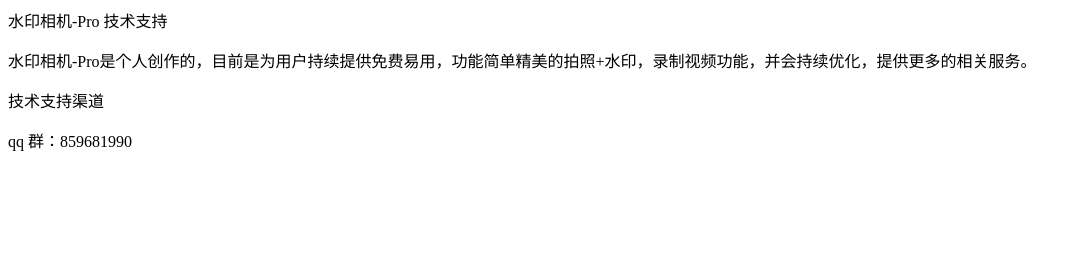
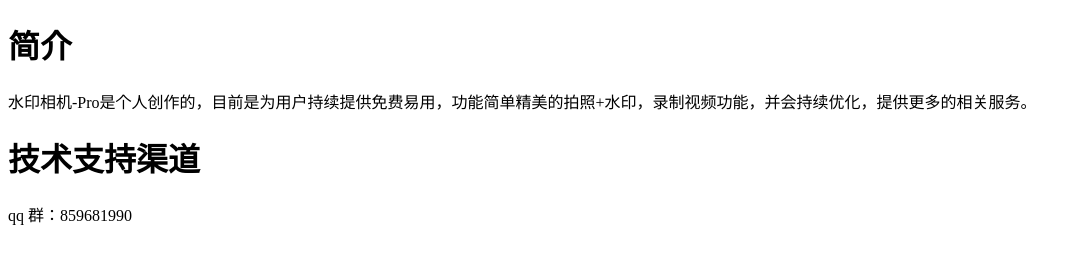
Before and after one commit to mahomealex/mahomealex.github.io, a plain HTML site: page index.html in a window 1280 px wide. Shown: the whole page, without its empty margins (0-1081 px from the left). Drawn offline with Linux system fonts and the light colour scheme.

Commit message:
Update index.html

```diff
--- a/index.html
+++ b/index.html
@@ -1,4 +1,13 @@
-<p>水印相机-Pro 技术支持</p>
-<p>水印相机-Pro是个人创作的，目前是为用户持续提供免费易用，功能简单精美的拍照+水印，录制视频功能，并会持续优化，提供更多的相关服务。</p>
-<p>技术支持渠道</p>
-<p>qq 群：859681990</p>
+<!DOCTYPE html>
+<html>
+<head>
+<meta charset="utf-8">
+<title>水印相机-Pro 技术支持</title>
+</head>
+<body>
+    <h1>简介</h1>
+    <p>水印相机-Pro是个人创作的，目前是为用户持续提供免费易用，功能简单精美的拍照+水印，录制视频功能，并会持续优化，提供更多的相关服务。</p>
+    <h1>技术支持渠道</h1>
+    <p>qq 群：859681990</p>
+</body>
+</html>
```
